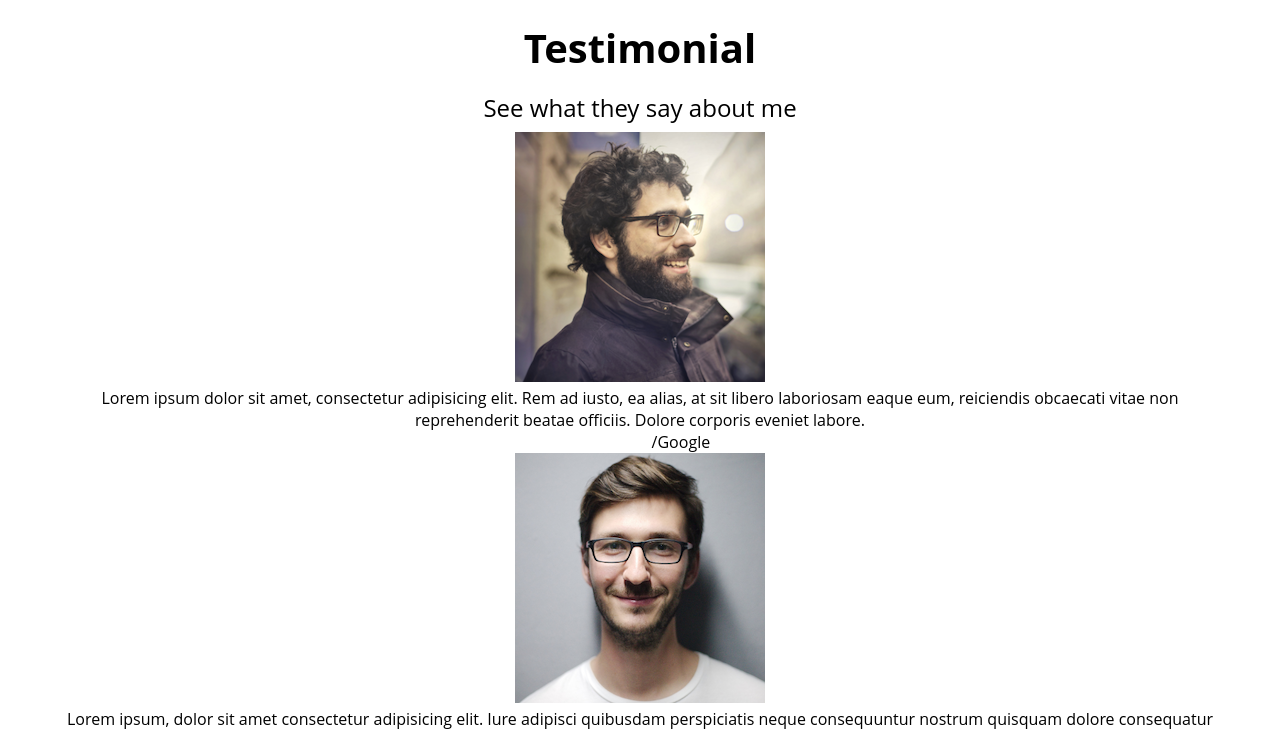
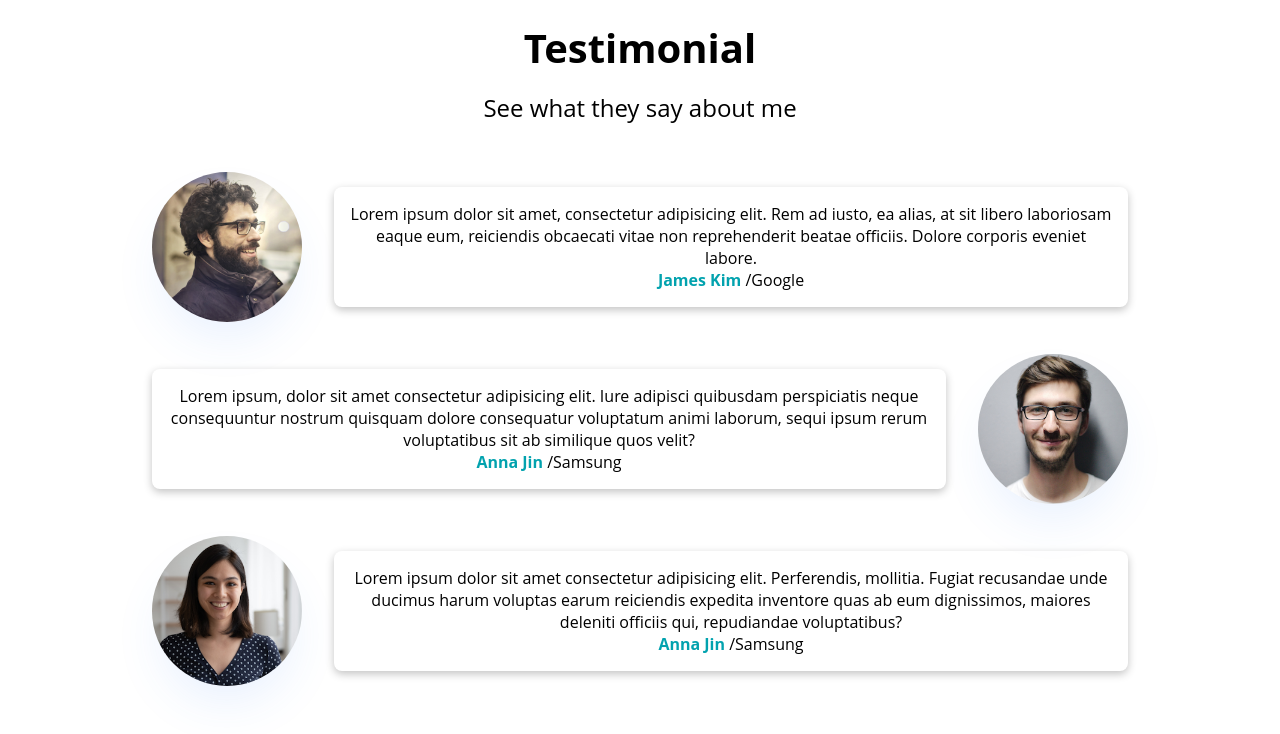
Before and after one commit to ggeonWoo/portfolio2, a plain HTML site: page index.html in a window 1280 px wide. Shown: the part 2980-3714 px from the top of the page. Drawn offline with Linux system fonts and the light colour scheme; a web font is replaced by a local one.

Commit message:
CSS-testimonial

```diff
--- a/CSS/STYLE.css
+++ b/CSS/STYLE.css
@@ -394,3 +394,38 @@ height: 3rem;
     background-color: var(--color-accent);
     margin: 0.5rem 0;
 }
+
+/* testimonial */
+.testimonials{
+    margin: 3rem;
+}
+
+.testimonial{
+    display: flex;
+    gap: 2rem;
+    margin-bottom: 2rem;
+    align-items: center;
+}
+
+.testimonial:nth-child(even) .testimonial__img{
+    order: 1;
+}
+
+.testimonial__img{
+    width: 150px;
+    height: 150px;
+    border-radius: 100%;
+    box-shadow: 0 25px 50px -12px #3b82f620;
+}
+
+.testimonial__bubble{
+    padding: 1rem;
+    border-radius: 8px;
+    box-shadow: rgba(0, 0, 0, 0.24) 0px 3px 8px;
+}
+
+.testimonial__bubble__name{
+    color: var(--color-accent);
+    font-weight: bold;
+    filter: brightness(70%);
+}
--- a/index.html
+++ b/index.html
@@ -229,37 +229,37 @@
           </div>
           </section>
           <!-- Testimonials -->
-          <section id="testimonial"class="section">
+          <section id="testimonial"class="section max-container">
             <h2 class="title">Testimonial</h2>
             <p class="description">See what they say about me</p>
-            <ul>
-              <li>
-                <img src="images/testimonials/people1.webp" alt="people1" />
-                <div>
+            <ul class="testimonials">
+              <li class="testimonial">
+                <img src="images/testimonials/people1.webp" alt="people1" class="testimonial__img" />
+                <div class="testimonial__bubble">
                   <p>
                     Lorem ipsum dolor sit amet, consectetur adipisicing elit. Rem ad
                     iusto, ea alias, at sit libero laboriosam eaque eum, reiciendis
                     obcaecati vitae non reprehenderit beatae officiis. Dolore
                     corporis eveniet labore.
                   </p>
-                  <p><a href="#">James Kim</a> /Google</p>
+                  <p><a href="#" class="testimonial__bubble__name">James Kim</a> /Google</p>
                 </div>
               </li>
-              <li>
-                <img src="images/testimonials/people2.webp" alt="people2" />
-                <div>
+              <li class="testimonial">
+                <img src="images/testimonials/people2.webp" alt="people2" class="testimonial__img" />
+                <div class="testimonial__bubble">
                   <p>
                     Lorem ipsum, dolor sit amet consectetur adipisicing elit. Iure
                     adipisci quibusdam perspiciatis neque consequuntur nostrum
                     quisquam dolore consequatur voluptatum animi laborum, sequi
                     ipsum rerum voluptatibus sit ab similique quos velit?
                   </p>
-                  <p><a href="#">Anna Jin</a> /Samsung</p>
+                  <p><a href="#" class="testimonial__bubble__name">Anna Jin</a> /Samsung</p>
                 </div>
               </li>
-              <li>
-                <img src="images/testimonials/people3.webp" alt="people3" />
-                <div>
+              <li class="testimonial">
+                <img src="images/testimonials/people3.webp" alt="people3" class="testimonial__img" />
+                <div class="testimonial__bubble">
                   <p>
                     Lorem ipsum dolor sit amet consectetur adipisicing elit.
                     Perferendis, mollitia. Fugiat recusandae unde ducimus harum
@@ -267,7 +267,7 @@
                     dignissimos, maiores deleniti officiis qui, repudiandae
                     voluptatibus?
                   </p>
-                  <p><a href="#">Anna Jin</a> /Samsung</p>
+                  <p><a href="#" class="testimonial__bubble__name">Anna Jin</a> /Samsung</p>
                 </div>
               </li>
             </ul>
```
